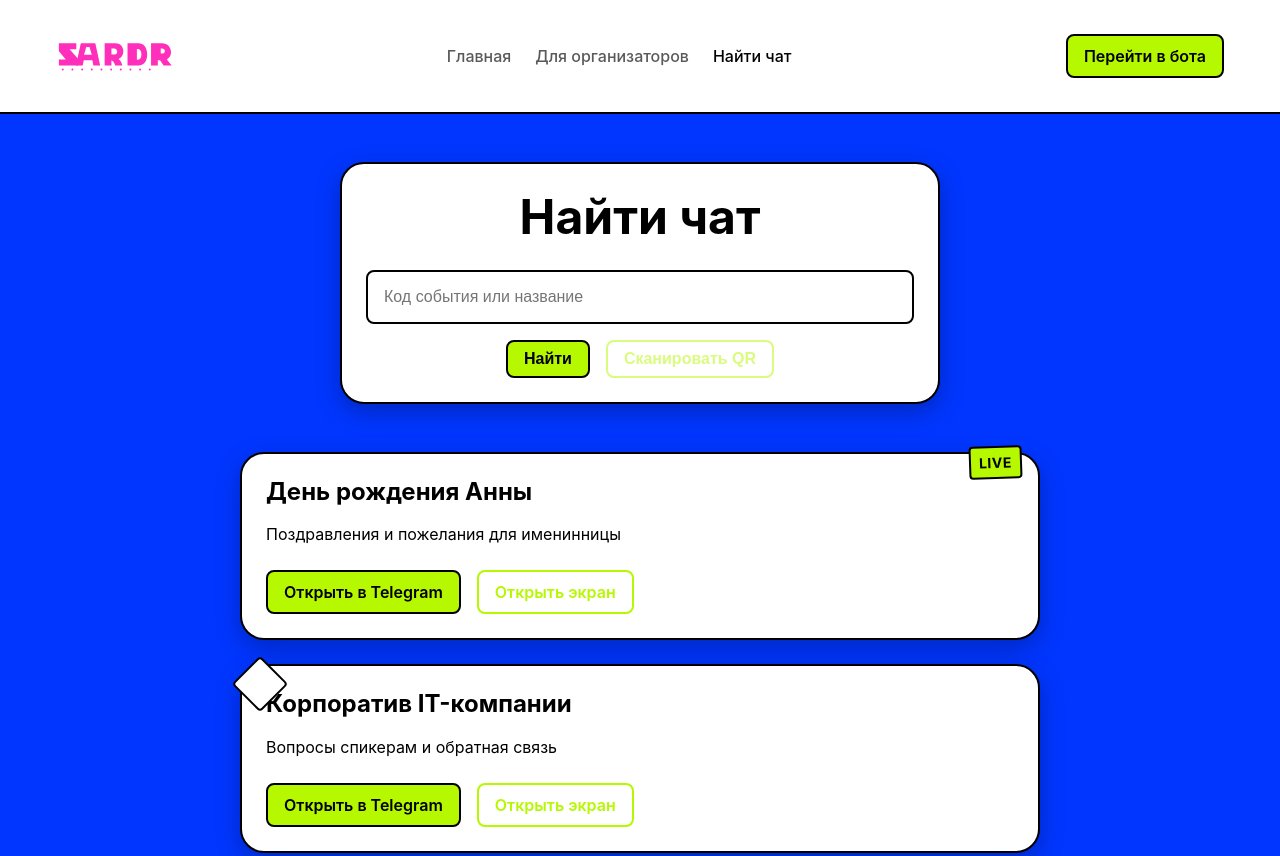
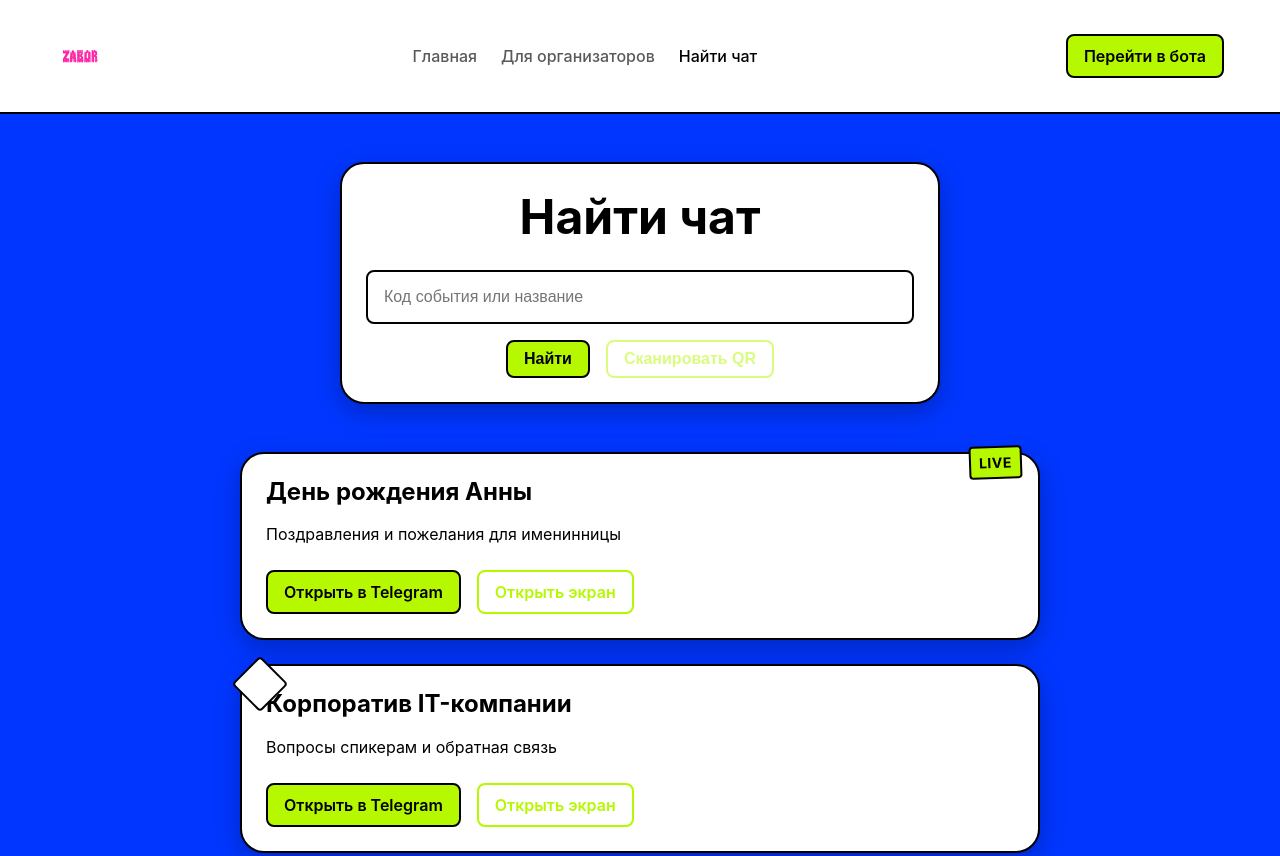
Before and after one commit to Rik1994/test, a website: page find.html in a window 1280 px wide. Shown: the top 856 px of the page. Drawn offline with Linux system fonts and the light colour scheme.

Commit message:
Use requested ZABOR logo asset

```diff
--- a/find.html
+++ b/find.html
@@ -11,7 +11,7 @@
         <div class="container">
             <div class="header-content">
                 <div class="logo">
-                    <img src="assets/logo-zabor.svg" alt="ZABOR">
+                    <img src="assets/LOGO ZABOR copy.svg" alt="ZABOR">
                 </div>
                 <nav class="nav">
                     <a href="index.html" class="nav-link">Главная</a>
```
Also changed, not shown: index.html (+1 -1 lines), organizers.html (+1 -1 lines).
